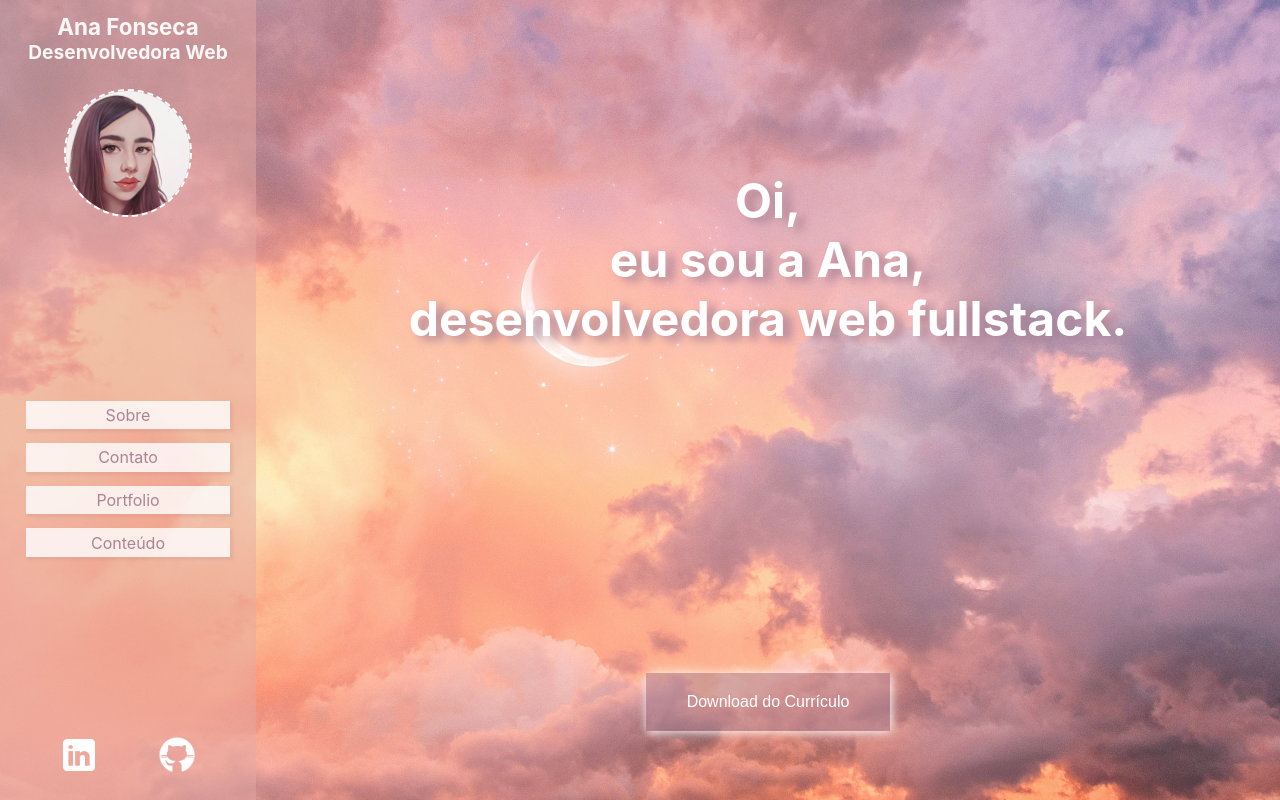
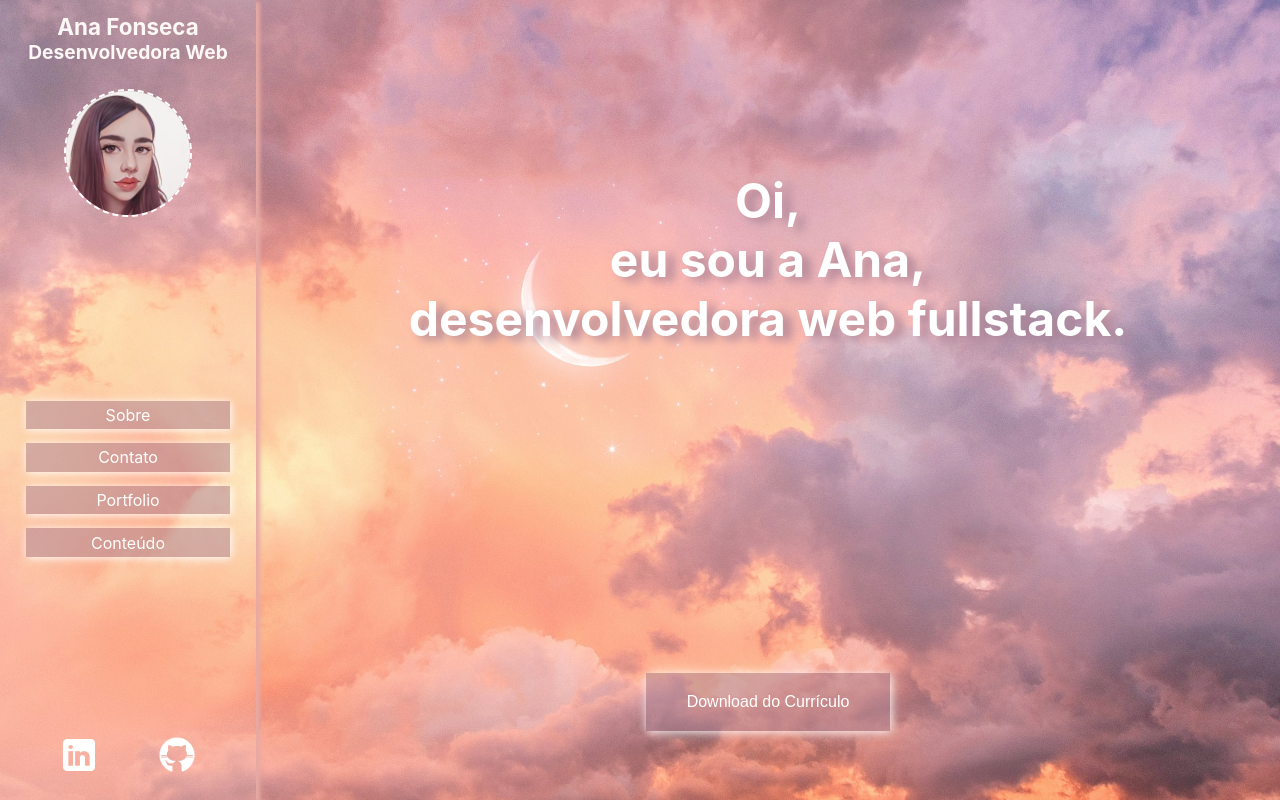
Before and after one commit to anafonck/portfolio-frontend, a React (Create React App) app: page / in a window 1280 px wide. Built offline with nearby package versions, Linux system fonts and the light colour scheme.

Commit message:
style: modificar cor menu

```diff
--- a/src/components/Menu/styles.css
+++ b/src/components/Menu/styles.css
@@ -21,9 +21,9 @@
     padding: 2%;
     font-size: 1rem;
     font-weight: 400;
-    box-shadow: 2px 2px 2px 1px rgba(196, 129, 130, 0.2);
-    background-color: rgba(255, 255, 255, 0.8);
-    color: #ac8395;
+    color: #ffffff;
+    box-shadow: 1px 1px 10px #ffffff;
+    background-color: rgba(172, 131, 149, 0.5);
 }
 
 
--- a/src/components/Navbar/styles.css
+++ b/src/components/Navbar/styles.css
@@ -3,7 +3,8 @@
     flex-direction: column;
     align-items: center;
     justify-content: space-between;
-    background-color: rgba(230, 170, 164, 0.5);
+    box-shadow: 4px 2px 4px rgb(230, 170, 164);
+    background-color: rgba(255, 255, 255, 0.1);
 }
 
 .personal-info {
```
